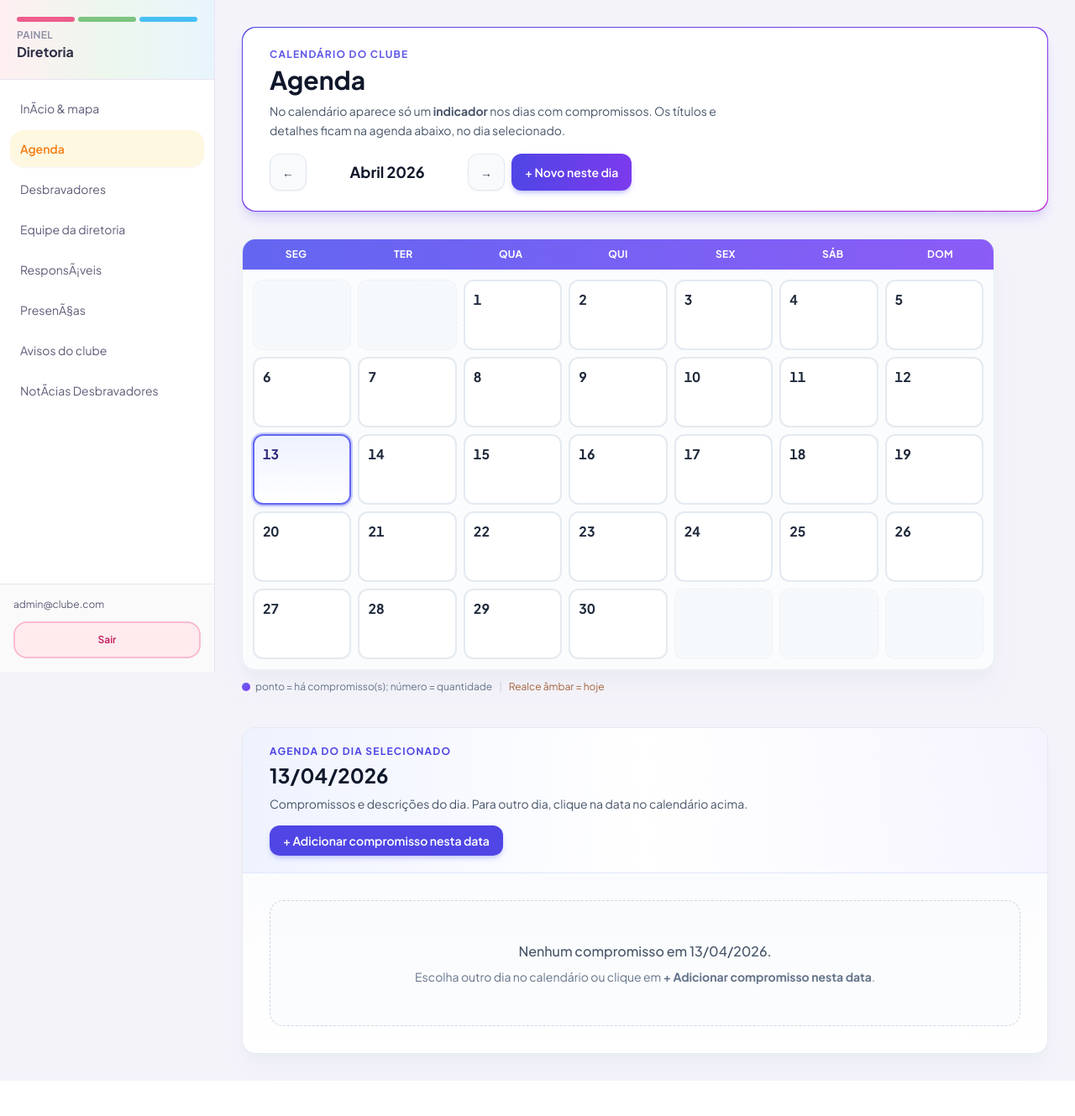
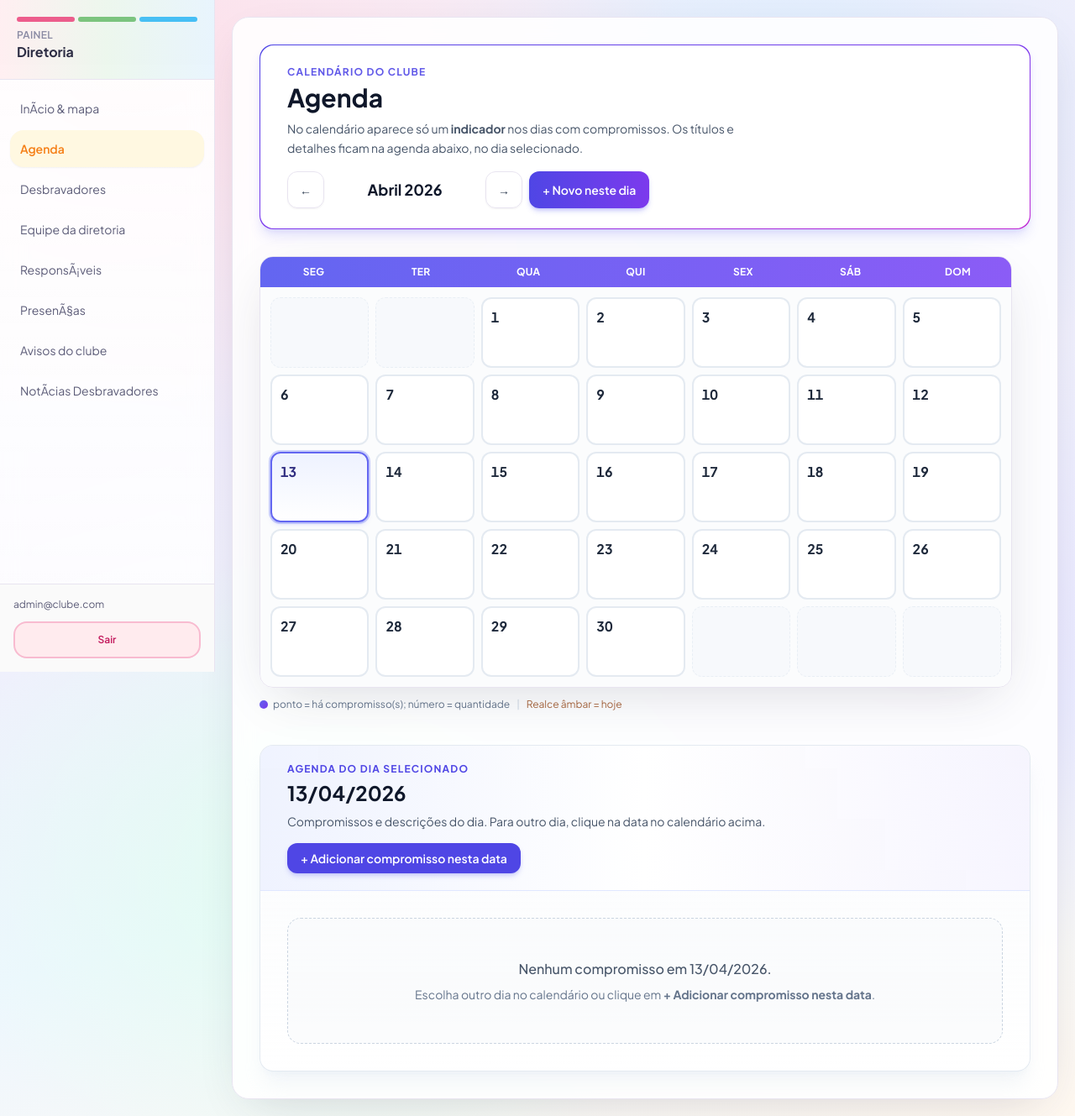
Before and after one commit to SleepRe280/clube-desbravadores, a Flask app: page /admin/agenda in a window 1280 px wide. Shown: the whole page at 84% size. Before the commit the page ends 1287 px from the top, so only its background shows below. Run offline with Flask 3, Linux system fonts and the light colour scheme; a user stored in the database is signed in; some libraries are stand-ins or nearby versions.

Commit message:
Atualiza tema pastel (admin e pais)

```diff
--- a/app/static/css/components.css
+++ b/app/static/css/components.css
@@ -11,11 +11,12 @@
   border-radius: var(--radius-lg);
   font-weight: 600;
   font-size: var(--text-body);
-  background: #0f172a;
+  background: linear-gradient(135deg, rgb(var(--color-violet) / 0.92), rgb(var(--color-blue) / 0.92));
   color: #fff;
   border: none;
   cursor: pointer;
   transition: opacity 0.15s, transform 0.1s;
+  box-shadow: 0 14px 30px -16px rgb(15 23 42 / 0.28);
 }
 
 .btn-primary:hover {
@@ -58,6 +59,28 @@
   border: 1px solid var(--border-subtle);
   border-radius: var(--radius-lg);
   box-shadow: 0 1px 3px rgb(15 23 42 / 0.06);
+}
+
+/* “Tailwind cards” (bg-white + rounded-2xl + border) → glass pastel */
+.admin-main .bg-white.rounded-2xl.border,
+.parent-panel .bg-white.rounded-2xl.border {
+  background: var(--surface-glass-strong) !important;
+  border-color: var(--border-pastel) !important;
+  box-shadow: var(--shadow-card) !important;
+  backdrop-filter: blur(10px);
+}
+
+/* Chips / blocos sutis dentro de cards (bg-slate-50) */
+.admin-main .bg-slate-50,
+.parent-panel .bg-slate-50 {
+  background: rgb(255 255 255 / 0.60) !important;
+  border-color: var(--border-pastel) !important;
+}
+
+/* Barras/linhas padrão (bg-slate-100) ficam mais pastel */
+.admin-main .bg-slate-100,
+.parent-panel .bg-slate-100 {
+  background: rgb(45 45 68 / 0.06) !important;
 }
 
 .form-stack {
--- a/app/static/css/layout.css
+++ b/app/static/css/layout.css
@@ -8,7 +8,7 @@
   min-height: 100dvh;
   display: flex;
   flex-direction: column;
-  background: var(--surface-page);
+  background: var(--bg-admin);
   color: var(--text-primary);
 }
 
@@ -37,12 +37,13 @@
   align-items: center;
   gap: 0.75rem;
   padding: 0.75rem 1rem;
-  background: linear-gradient(135deg, #ffebee 0%, #e8f5e9 45%, #e3f2fd 100%);
+  background: var(--bg-topbar);
   border-bottom: 1px solid var(--border-pastel);
   position: sticky;
   top: 0;
   z-index: 50;
   min-height: var(--tap-min);
+  backdrop-filter: blur(12px);
 }
 
 @media (min-width: 1024px) {
@@ -105,13 +106,14 @@
   width: min(17rem, 88vw);
   height: 100%;
   height: 100dvh;
-  background: var(--surface-card);
+  background: linear-gradient(180deg, rgb(255 255 255 / 0.92), rgb(255 255 255 / 0.82));
   border-right: 1px solid var(--border-pastel);
   transform: translateX(-100%);
   transition: transform 0.25s ease;
   display: flex;
   flex-direction: column;
   box-shadow: 4px 0 24px rgb(15 23 42 / 0.08);
+  backdrop-filter: blur(14px);
 }
 
 .admin-nav-toggle:checked ~ .admin-sidebar {
@@ -135,6 +137,18 @@
   padding-top: max(var(--space-section), env(safe-area-inset-top));
 }
 
+/* Painel “glass” central para o admin */
+@media (min-width: 1024px) {
+  .admin-main {
+    margin: 1.25rem;
+    border-radius: var(--radius-xl);
+    border: 1px solid var(--border-pastel);
+    background: var(--surface-glass);
+    box-shadow: var(--shadow-glass);
+    backdrop-filter: blur(12px);
+  }
+}
+
 @media (min-width: 1024px) {
   .admin-main {
     padding: 2rem;
@@ -148,13 +162,7 @@
   min-height: 100dvh;
   display: flex;
   flex-direction: column;
-  background: linear-gradient(
-    165deg,
-    #f5f3fa 0%,
-    #ede7f6 35%,
-    #e8f5e9 65%,
-    #fff8e1 100%
-  );
+  background: var(--bg-parent);
   color: var(--text-primary);
   font-family: "Plus Jakarta Sans", system-ui, sans-serif;
 }
@@ -162,7 +170,7 @@
 .parent-header {
   flex-shrink: 0;
   border-bottom: 1px solid var(--border-pastel);
-  background: linear-gradient(90deg, #ffebee 0%, #e8f5e9 50%, #e3f2fd 100%);
+  background: var(--bg-topbar);
   backdrop-filter: blur(12px);
 }
 
--- a/app/static/css/tokens.css
+++ b/app/static/css/tokens.css
@@ -11,10 +11,21 @@
   --color-orange: 251 140 0;
 
   /* Fundos */
-  --surface-page: #f5f3fa;
+  --surface-page: #f6f3fb;
   --surface-card: #ffffff;
   --surface-muted: #faf8fc;
-  --surface-glass: rgb(255 255 255 / 0.92);
+  --surface-glass: rgb(255 255 255 / 0.88);
+  --surface-glass-strong: rgb(255 255 255 / 0.94);
+
+  /* Fundo “colorido” (bem próximo da referência) */
+  --bg-admin: radial-gradient(1200px 800px at 12% 6%, rgb(255 220 230 / 0.85), transparent 55%),
+    radial-gradient(900px 700px at 74% 10%, rgb(210 235 255 / 0.75), transparent 52%),
+    radial-gradient(900px 700px at 86% 58%, rgb(230 220 255 / 0.70), transparent 55%),
+    radial-gradient(900px 700px at 30% 78%, rgb(220 255 235 / 0.70), transparent 55%),
+    linear-gradient(165deg, #f6f3fb 0%, #f0ecfb 35%, #eef7ff 70%, #fff8f0 100%);
+  --bg-parent: var(--bg-admin);
+  --bg-topbar: linear-gradient(135deg, rgb(255 235 238 / 0.95) 0%, rgb(232 245 233 / 0.95) 45%, rgb(227 242 253 / 0.95) 100%);
+  --bg-soft: linear-gradient(135deg, rgb(255 255 255 / 0.55), rgb(255 255 255 / 0.30));
 
   /* Pastéis por seção (admin nav) */
   --nav-inicio-bg: #e8f5e9;
@@ -41,8 +52,9 @@
 
   --border-pastel: #e8e4f0;
   --border-subtle: #e8e4f0;
-  --shadow-card: 0 10px 40px -12px rgb(45 45 68 / 0.12);
+  --shadow-card: 0 18px 60px -18px rgb(45 45 68 / 0.18);
   --shadow-nav: 0 -8px 32px rgb(45 45 68 / 0.08);
+  --shadow-glass: 0 18px 55px -22px rgb(45 45 68 / 0.20);
 
   --space-section: clamp(1rem, 3vw, 2rem);
   --radius-lg: clamp(0.875rem, 2vw, 1.125rem);
```
